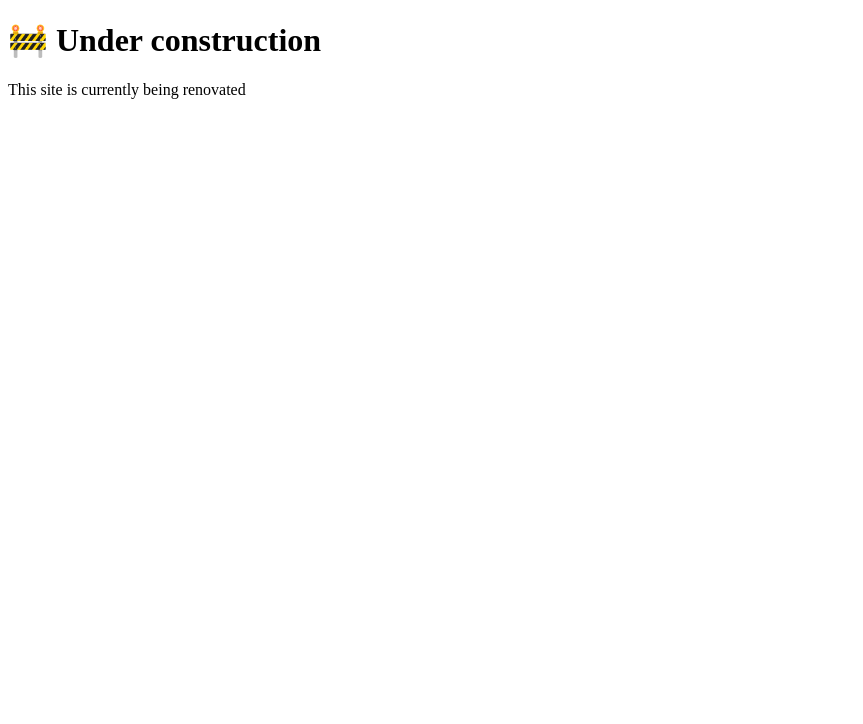
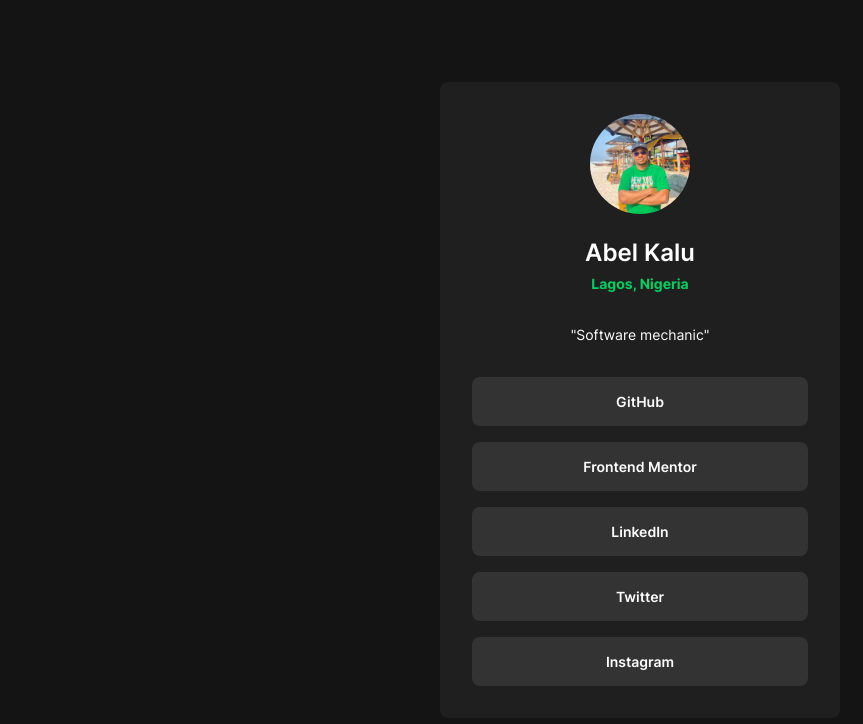
Before and after one commit to BlessedOneKobo/personal-website, a plain HTML site: page index.html in a window 1280 px wide. Shown: the whole page, without its empty margins (0-863 px from the left). Drawn offline with Linux system fonts and the light colour scheme.

Commit message:
Add social links

```diff
--- a/index.html
+++ b/index.html
@@ -1,12 +1,76 @@
-<!DOCTYPE html>
+<!doctype html>
 <html lang="en">
-<head>
-    <meta charset="UTF-8">
-    <meta name="viewport" content="width=device-width, initial-scale=1.0">
-    <title>Abel Kalu (BlessedOneKobo)</title>
-</head>
-<body>
-    <h1>🚧 Under construction</h1>
-    <p>This site is currently being renovated</p>
-</body>
+    <head>
+        <meta charset="UTF-8" />
+        <meta name="viewport" content="width=device-width, initial-scale=1.0" />
+        <title>Abel Kalu (BlessedOneKobo)</title>
+        <link rel="stylesheet" href="./styles.css" />
+    </head>
+
+    <body>
+        <main>
+            <div class="card">
+                <div class="image-container">
+                    <img
+                        src="./avatar.jpg"
+                        alt="avatar image"
+                        width="100"
+                        height="100"
+                    />
+                </div>
+
+                <div class="title">
+                    <h1>Abel Kalu</h1>
+                    <p>Lagos, Nigeria</p>
+                </div>
+
+                <div class="quote">
+                    <blockquote>"Software mechanic"</blockquote>
+                </div>
+
+                <ul class="links">
+                    <li>
+                        <a
+                            href="https://www.github.com/BlessedOneKobo"
+                            target="_blank"
+                        >
+                            GitHub
+                        </a>
+                    </li>
+                    <li>
+                        <a
+                            href="https://www.frontendmentor.io/profile/BlessedOneKobo"
+                            target="_blank"
+                        >
+                            Frontend Mentor
+                        </a>
+                    </li>
+                    <li>
+                        <a
+                            href="https://www.linkedin.com/in/abel-kalu-79870a26b"
+                            target="_blank"
+                        >
+                            LinkedIn
+                        </a>
+                    </li>
+                    <li>
+                        <a
+                            href="https://www.github.com/BlessedOneKobo"
+                            target="_blank"
+                        >
+                            Twitter
+                        </a>
+                    </li>
+                    <li>
+                        <a
+                            href="https://www.instagram.com/blessedonekobo"
+                            target="_blank"
+                        >
+                            Instagram
+                        </a>
+                    </li>
+                </ul>
+            </div>
+        </main>
+    </body>
 </html>
--- /dev/null
+++ b/styles.css
@@ -0,0 +1,122 @@
+:root {
+    --color-green: #02d061;
+    --color-white: hsl(0, 0%, 100%);
+    --color-grey-700: hsl(0, 0%, 20%);
+    --color-grey-800: hsl(0, 0%, 12%);
+    --color-grey-900: hsl(0, 0%, 8%);
+    --button-radius: 0.5rem;
+}
+
+@font-face {
+    font-family: "Inter";
+    src: url("./Inter-VariableFont_slnt\,wght.ttf");
+}
+
+*,
+*::before,
+*::after {
+    box-sizing: border-box;
+}
+
+body,
+h1,
+p {
+    margin: 0;
+}
+
+body {
+    font-family: "Inter", sans-serif;
+    font-size: 16px;
+    font-weight: 400;
+    background-color: var(--color-grey-900);
+    height: 100vh;
+}
+
+p,
+blockquote,
+a {
+    font-size: 0.875rem;
+}
+
+main {
+    display: flex;
+    justify-content: center;
+    align-items: center;
+    height: 100%;
+}
+
+.card {
+    background-color: var(--color-grey-800);
+    border-radius: 8px;
+    display: flex;
+    flex-direction: column;
+    gap: 1.25rem;
+    align-items: center;
+    color: var(--color-white);
+    padding: 2rem;
+    max-width: 85%;
+
+    img {
+        border-radius: 100%;
+    }
+
+    & > .title {
+        text-align: center;
+        display: flex;
+        flex-direction: column;
+        gap: 0.5rem;
+
+        h1 {
+            font-weight: 600;
+            font-size: 1.5rem;
+        }
+
+        p {
+            font-weight: 700;
+            color: var(--color-green);
+        }
+    }
+
+    & > .links {
+        padding: 0;
+        margin: 0;
+        list-style: none;
+        display: flex;
+        flex-direction: column;
+        gap: 1rem;
+        width: 100%;
+
+        li {
+            width: 100%;
+            border-radius: var(--button-radius);
+        }
+
+        a {
+            color: var(--color-white);
+            text-decoration: none;
+            background-color: var(--color-grey-700);
+            font-weight: 600;
+            width: 100%;
+            display: inline-block;
+            text-align: center;
+            padding: 1rem 1rem;
+            border-radius: var(--button-radius);
+            transition:
+                background-color 0.3s ease-in-out,
+                color 0.3s ease-in-out,
+                transform 0.2s ease-in-out;
+
+            &:hover {
+                background-color: var(--color-green);
+                color: var(--color-grey-900);
+                transform: translateY(-3px);
+            }
+        }
+    }
+}
+
+@media (min-width: 480px) {
+    .card {
+        min-width: 25rem;
+    }
+}
```
Also changed, not shown: Inter-VariableFont_slnt,wght.ttf (added), avatar.jpg (added).
